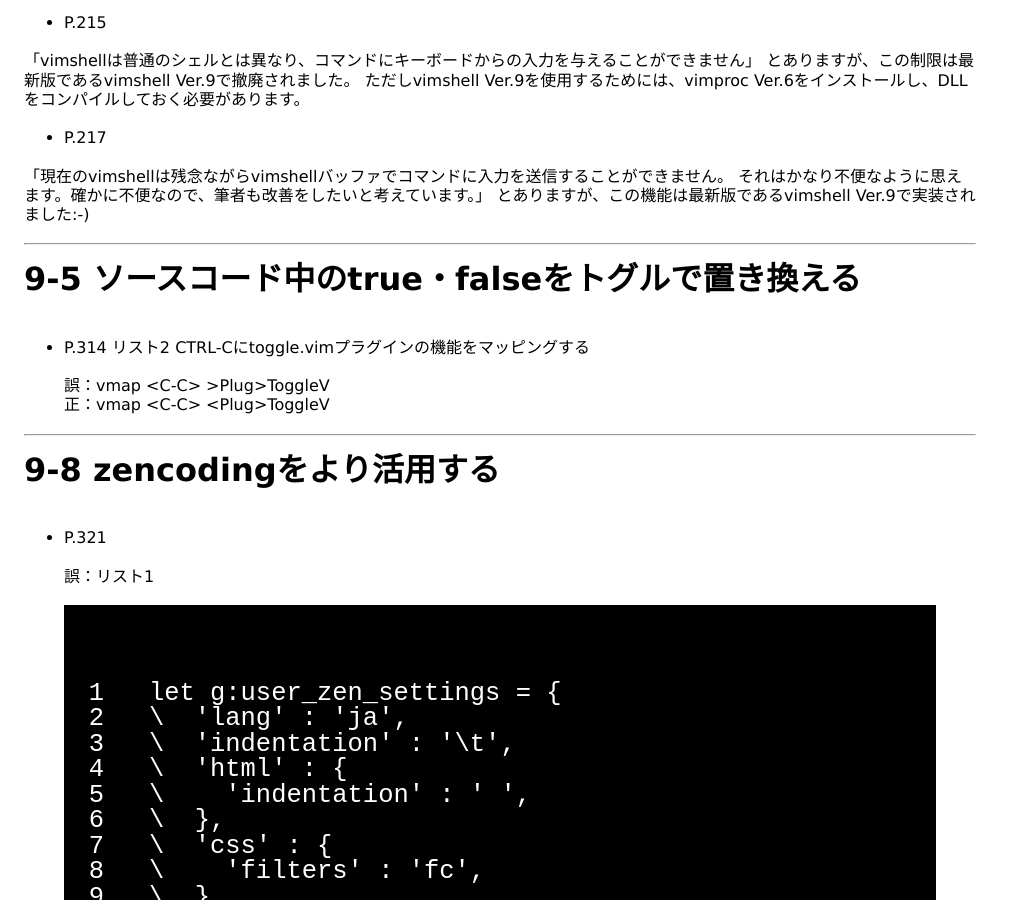
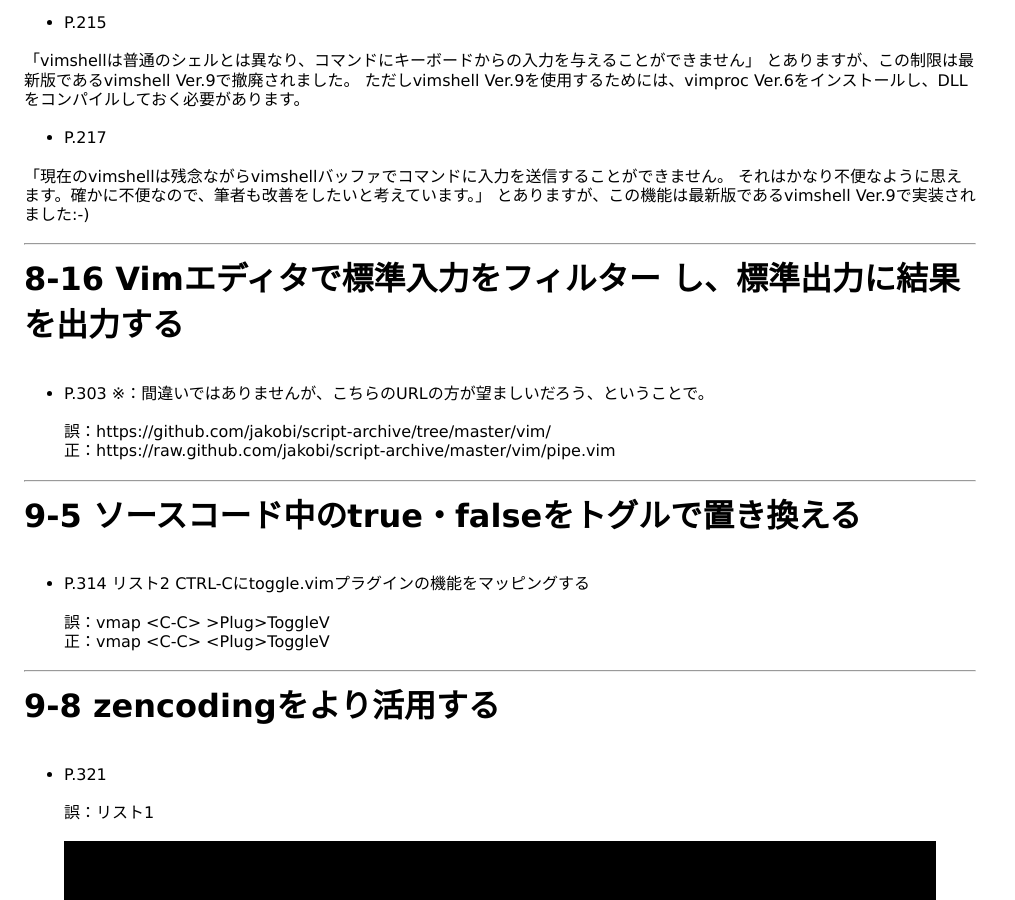
Before and after one commit to vim-jp/vim-jp.github.io, a Jekyll site: the page built from docs/books/vim-technique-bible/corrigenda.md, in a window 1280 px wide and 900 px high, scrolled down 3671 px. Shown: the whole window, without its empty margins (0-1015 px from the left). Built offline with Jekyll 4.4.1, drawn with Linux system fonts in a browser that asks for light colours; nearby versions of some CDN libraries; Markdown is read by kramdown in place of the engine named in the settings; comment, search, counter and statistics services are not loaded.

Commit message:
update 8-16 tool url.
replace 8-16 pipe.vim tool url, and add memo.

```diff
--- a/docs/books/vim-technique-bible/corrigenda.md
+++ b/docs/books/vim-technique-bible/corrigenda.md
@@ -140,6 +140,14 @@
 それはかなり不便なように思えます。確かに不便なので、筆者も改善をしたいと考えています。」
 とありますが、この機能は最新版であるvimshell Ver.9で実装されました:-)
 
+<hr />
+# 8-16 Vimエディタで標準入力をフィルター し、標準出力に結果を出力する
+
+* P.303
+※：間違いではありませんが、こちらのURLの方が望ましいだろう、ということで。
+
+> 誤：https://github.com/jakobi/script-archive/tree/master/vim/ <br />
+> 正：https://raw.github.com/jakobi/script-archive/master/vim/pipe.vim <br />
 
 <hr />
 # 9-5 ソースコード中のtrue・falseをトグルで置き換える
```
